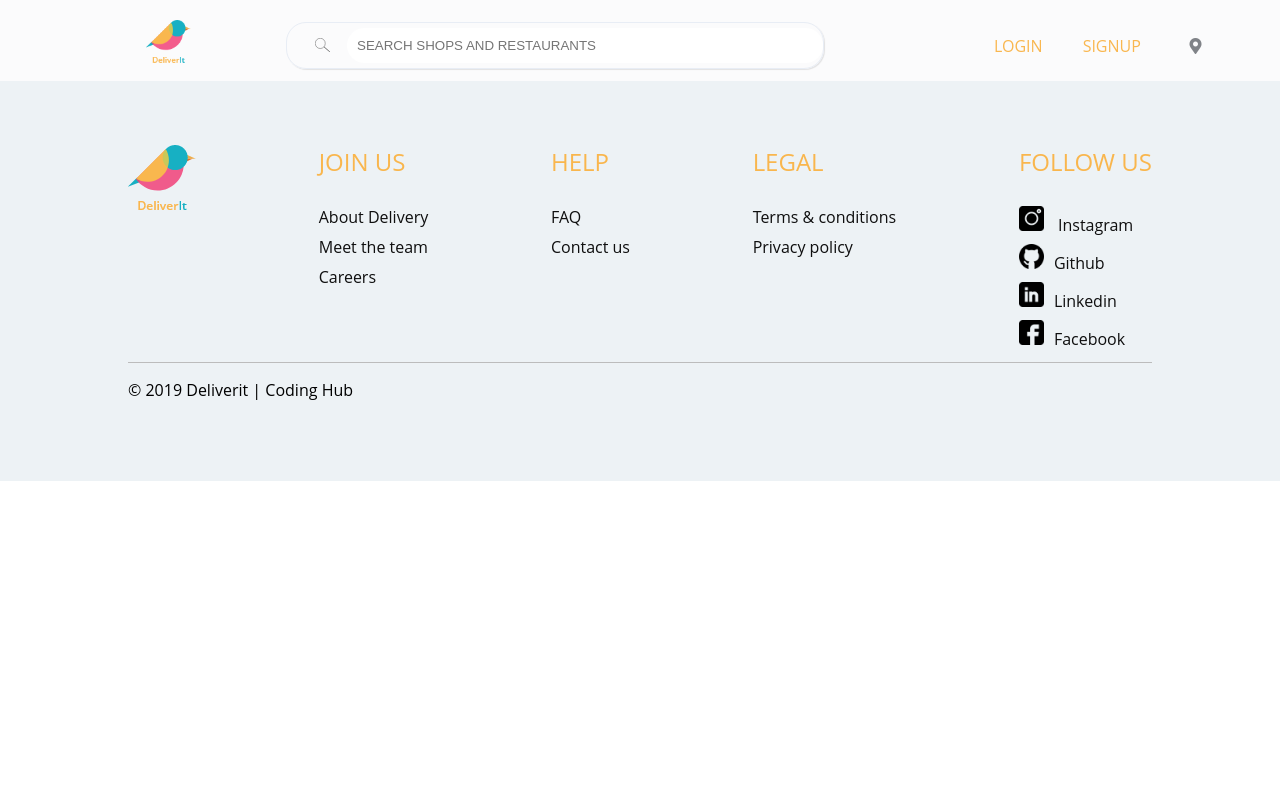
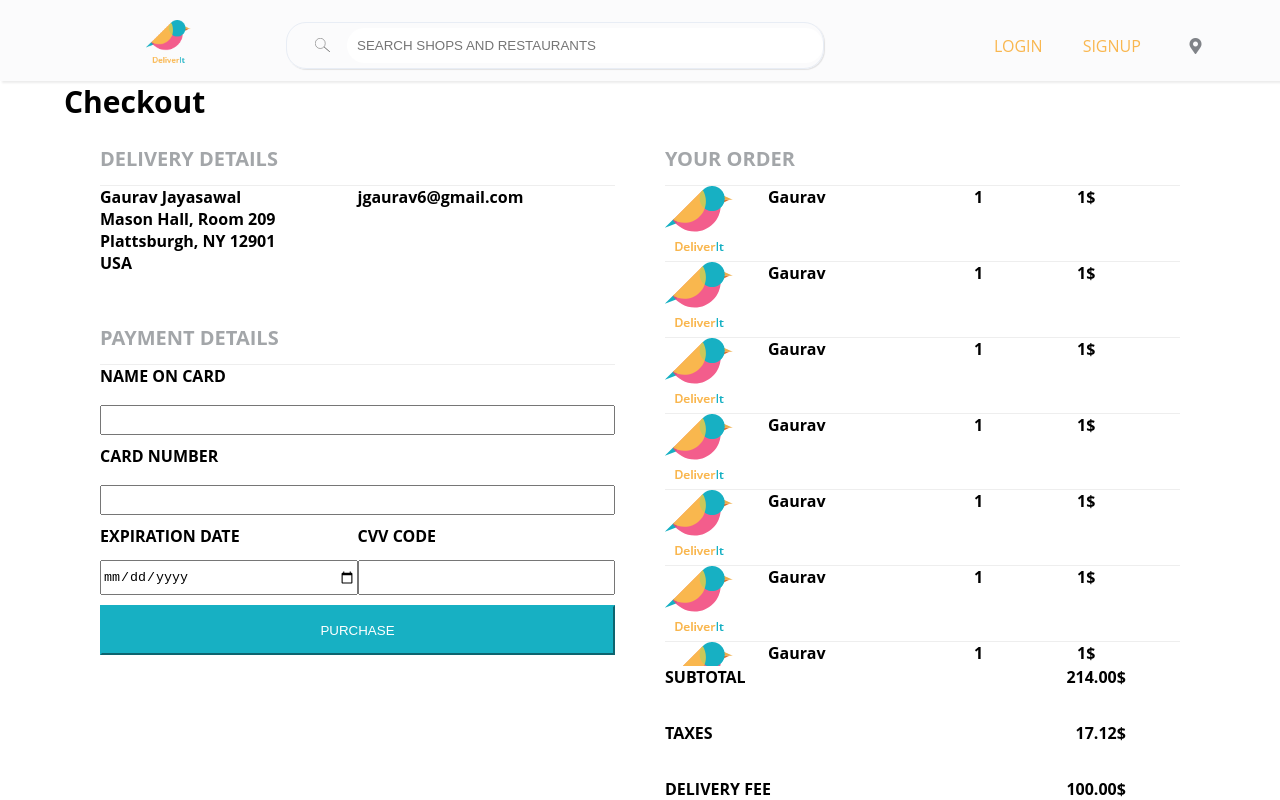
Before and after one commit to coding-hub-org/deliverit, a React (Create React App) app in the folder deliverit-frontend/: page / in a window 1280 px wide. Shown: the top 800 px of the page. Built offline with nearby package versions, Linux system fonts and the light colour scheme.

Commit message:
Complete CSS for the Cart Page

```diff
--- a/deliverit-frontend/src/App.js
+++ b/deliverit-frontend/src/App.js
@@ -3,12 +3,14 @@ import './App.css';
 import Header from './components/Header/Header';
 import Footer from './components/Footer/Footer';
 
+import CartPageSection from './sections/CartPageSection/CartPageSection';
 class App extends Component {
   render() {
     return (
       <div className="App">
 
         <Header/>
+        <CartPageSection/>
         <Footer/>
         {/* <Login /> */}
 
--- a/deliverit-frontend/src/components/CartOrder/CartOrder.css
+++ b/deliverit-frontend/src/components/CartOrder/CartOrder.css
@@ -1,7 +1,7 @@
 .cart-order-component{
     background-color: #ffffff;
     text-align: left;
-    height: 70vh;
+    height: 60vh;
     overflow-y: scroll;
 }
 .cart-order-component::-webkit-scrollbar {
--- a/deliverit-frontend/src/components/ItemTag/ItemTag.css
+++ b/deliverit-frontend/src/components/ItemTag/ItemTag.css
@@ -3,6 +3,7 @@
     background-color: #FFFFFF;
     display: grid;
     grid-template-columns: 2fr 4fr 2fr 2fr;
-
+    border-bottom: #eeeeee thin;
+    border-bottom-style: solid;
     justify-content: center;
 }
--- /dev/null
+++ b/deliverit-frontend/src/components/SectionTitle/SectionTitle.css
@@ -0,0 +1,8 @@
+.section-title-component{
+    color: black;
+    font-size: 30px;
+    font-weight: bold;
+    height: 8vh;
+
+    padding-left: 5vw;
+}
--- /dev/null
+++ b/deliverit-frontend/src/components/SectionTitle/SectionTitle.js
@@ -0,0 +1,12 @@
+import React from 'react';
+import './SectionTitle.css';
+
+const SectionTitle = (props) => {
+    return (
+        <div className="section-title-component">
+            {props.title}
+        </div>
+    );
+}
+
+export default SectionTitle;
--- a/deliverit-frontend/src/components/Title/Title.css
+++ b/deliverit-frontend/src/components/Title/Title.css
@@ -3,4 +3,7 @@
     font-size: 20px;
     font-weight: bold;
     height: 5vh;
+    border-bottom: #eeeeee thin;
+    border-bottom-style: solid;
+
 }
--- a/deliverit-frontend/src/sections/CartPageSection/CartPageSection.css
+++ b/deliverit-frontend/src/sections/CartPageSection/CartPageSection.css
@@ -11,8 +11,8 @@
 }
 .cart-page-section__body{
     display :grid;
-    grid-template-columns: 1fr 1fr;
-    height: calc(100vh - 5vh);
+    grid-template-columns: repeat(auto-fill,minmax(400px,1fr));
+    height: minmax(100vh,200vh);
     grid-column-gap: 50px;
 }
 
@@ -21,6 +21,7 @@
     display:grid;
     grid-template-rows: auto 1fr;
     grid-row-gap: 50px;
+    min-width: 200px;
 }
 .cart-page-section__body__order{
     max-height:100%;
@@ -41,24 +42,3 @@
 .cart-page-section__value{
     text-align: right;
 }
-
-@media(max-width:400px){
-    .cart-page-section__body{
-        display:flex;
-        flex-direction: column;
-        height: 195vh;
-    }
-    .cart-page-section__body__detail{
-        height: auto;
-        display:grid;
-        grid-template-rows: auto 1fr;
-    }
-    .cart-page-section__body__order{
-        max-height:100%;
-
-        display:grid;
-        grid-template-rows: 7fr 3fr;
-        height: 100vh;
-
-    }
-}
--- a/deliverit-frontend/src/sections/CartPageSection/CartPageSection.js
+++ b/deliverit-frontend/src/sections/CartPageSection/CartPageSection.js
@@ -5,6 +5,7 @@ import CartOrder from '../../components/CartOrder/CartOrder';
 import DeliveryDetailForm from '../../components/DeliveryDetailForm/DeliveryDetailForm';
 import PaymentForm from '../../components/PaymentForm/PaymentForm';
 import Title from '../../components/Title/Title';
+import SectionTitle from '../../components/SectionTitle/SectionTitle';
 
 
 class CartPageSection extends Component {
@@ -18,7 +19,20 @@ class CartPageSection extends Component {
             cardCode : null,
             testList: [
                 {id: "001", name :"Gaurav" , quantity : 1, price: 1},
-                {id: "002",name :"Logo", quantity: 2, price :100}
+                {id: "002", name :"Gaurav" , quantity : 1, price: 1},
+                {id: "003", name :"Gaurav" , quantity : 1, price: 1},
+                {id: "004", name :"Gaurav" , quantity : 1, price: 1},
+                {id: "005", name :"Gaurav" , quantity : 1, price: 1},
+                {id: "006", name :"Gaurav" , quantity : 1, price: 1},
+                {id: "007", name :"Gaurav" , quantity : 1, price: 1},
+                {id: "008", name :"Gaurav" , quantity : 1, price: 1},
+                {id: "009", name :"Gaurav" , quantity : 1, price: 1},
+                {id: "010", name :"Gaurav" , quantity : 1, price: 1},
+                {id: "011", name :"Gaurav" , quantity : 1, price: 1},
+                {id: "012", name :"Gaurav" , quantity : 1, price: 1},
+                {id: "013", name :"Gaurav" , quantity : 1, price: 1},
+                {id: "014", name :"Gaurav" , quantity : 1, price: 1},
+                {id: "015",name :"Logo", quantity: 2, price :100}
               ],
               subTotal: 0,
               deliveryFee: 100,
@@ -70,7 +84,7 @@ class CartPageSection extends Component {
         return (
         <div className="cart-page-section">
             <div className="cart-page-section__title">
-                <Title title="Checkout"/>
+                <SectionTitle title="Checkout"/>
             </div>
             <div>
             </div>
```
